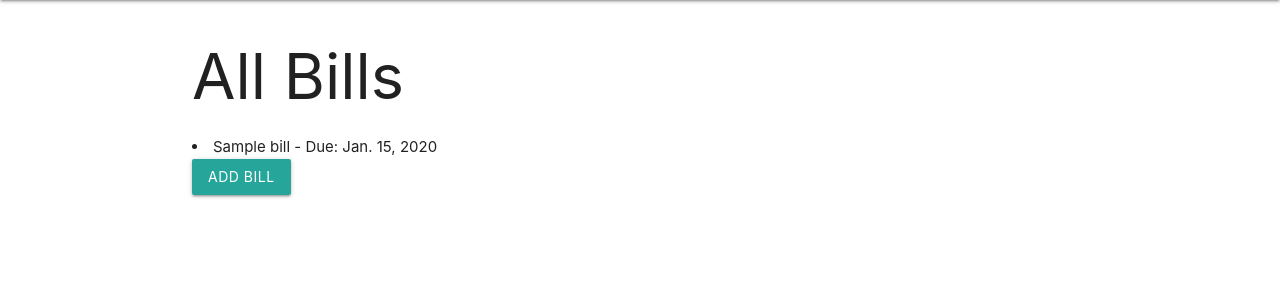
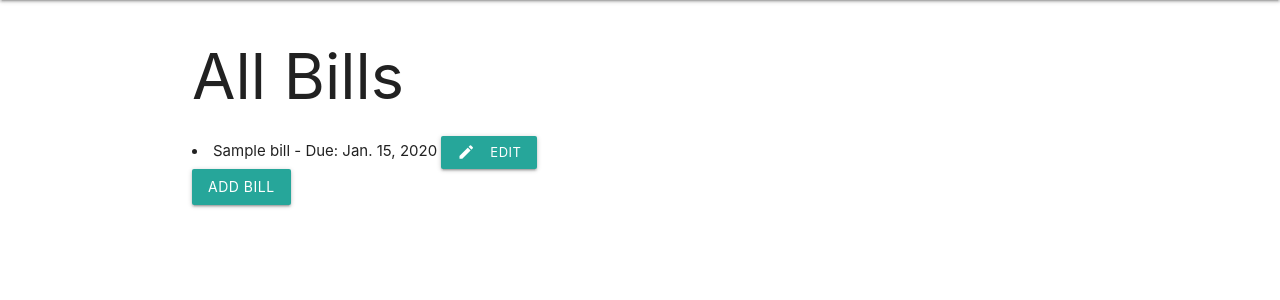
Before and after one commit to madeleinemarie/pygg, a Django app: page /bills/ in a window 1280 px wide. Shown: the part 64-364 px from the top of the page. Run offline with Django 3.2, Linux system fonts and the light colour scheme; tables that the repository leaves empty hold one stand-in row (values such as "Sample post").

Commit message:
Add edit link attached to each bill in index

```diff
--- a/main_app/templates/main_app/bills.html
+++ b/main_app/templates/main_app/bills.html
@@ -2,7 +2,9 @@
 {% block content %}
 <h1>All Bills</h1>
 {% for bill in object_list %}
-    <li>{{ bill.name }} - Due: {{ bill.dueDate }}</li>
+    <li>{{ bill.name }} - Due: {{ bill.dueDate }}
+        <a href="{% url 'bills_update' bill.id %}" class="waves-effect waves-light btn-small"><i class="tiny material-icons left">create</i>Edit</a>
+    </li>
 {% empty %}
     <li>No bills yet.</li>
 {% endfor %}
```
